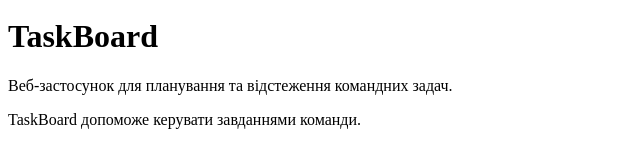
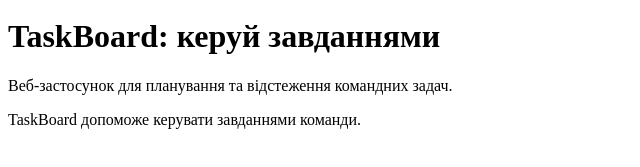
Before and after one commit to msivuk99-ss/vebtexnologies, a plain HTML site: page taskboard/index.html in a window 1280 px wide. Shown: the part 29-196 px from the top of the page, without its empty margins (0-640 px from the left). Drawn offline with Linux system fonts and the light colour scheme; files whose address does not match are found by name.

Commit message:
Розширити заголовок

```diff
--- a/taskboard/index.html
+++ b/taskboard/index.html
@@ -8,7 +8,7 @@
 
 <body>
     <img src="images/logo.svg" alt="Логотип TaskBoard" width="60">
-    <h1>TaskBoard</h1>
+    <h1>TaskBoard: керуй завданнями</h1>
     <p>Веб-застосунок для планування та відстеження командних задач.</p>
     <p>TaskBoard допоможе керувати завданнями команди.</p>
 </body>
```
